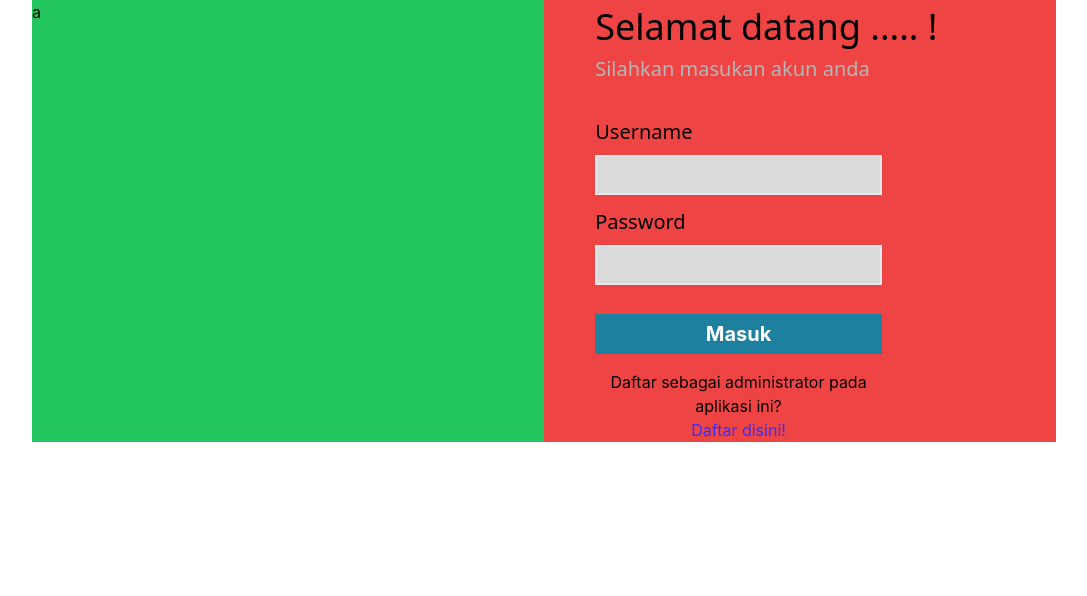
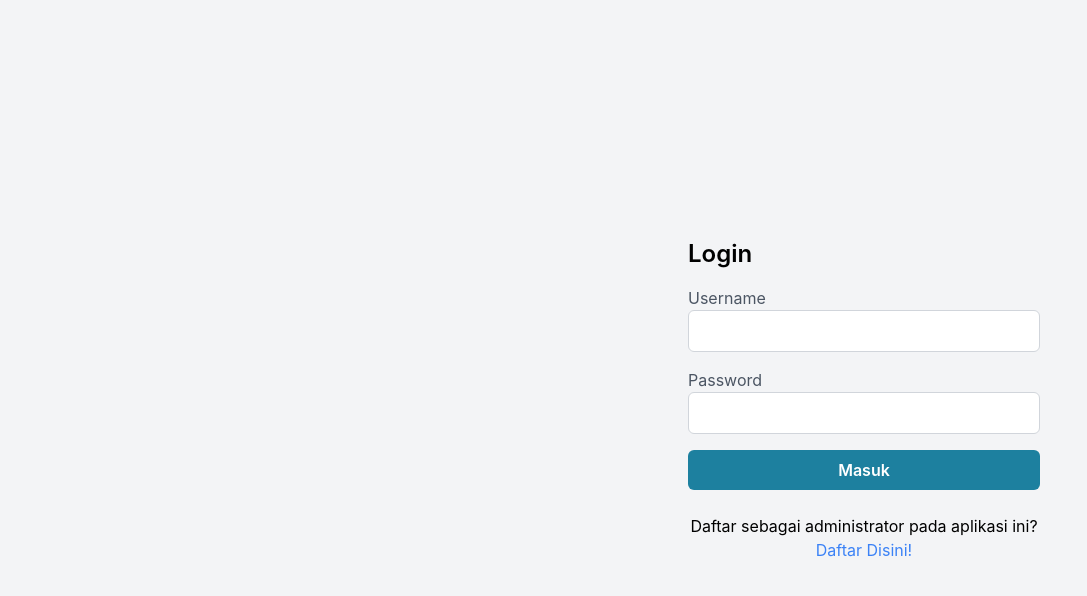
Before and after one commit to arryadali/TA-pedagogical, a React (Create React App) app: page /loginpage in a window 1280 px wide. Shown: the top 596 px of the page, without its empty margins (96-1183 px from the left). Built offline with nearby package versions, Linux system fonts and the light colour scheme.

Commit message:
second commit

```diff
--- a/src/component/loginpage.jsx
+++ b/src/component/loginpage.jsx
@@ -4,7 +4,58 @@ import { Link } from 'react-router-dom';
 const Loginpage = () => {
   return (
     <section id='loginpage'>
-        <div className='flex w-[80%] m-auto h-auto'>
+        <div class="bg-gray-100 flex justify-center items-center h-screen">
+
+            <div class="w-1/2 h-screen hidden lg:block">
+                <div className='object-cover w-full h-full'></div>
+            </div>
+
+            <div class="lg:p-36 md:p-52 sm:20 p-8 w-full lg:w-1/2">
+                <h1 class="text-2xl font-semibold mb-4">Login</h1>
+
+                <form>
+
+                    <div class="mb-4">
+                        <label for="username" class="block text-gray-600">Username</label>
+                        <input
+                        type="text"
+                        id='username'
+                        name='username'
+                        className='w-full border border-gray-300 rounded-md py-2 px-3 focus:outline-none focus:border-blue-500'
+                        />
+                    </div>
+
+                    <div class="mb-4">
+                        <label for="password" class="block text-gray-600">Password</label>
+                        <input
+                        type="text"
+                        id='password'
+                        name='password'
+                        className='w-full border border-gray-300 rounded-md py-2 px-3 focus:outline-none focus:border-blue-500'
+                        />
+                    </div>
+
+                    <Link to={'/homepage'}>
+                        <button
+                        type="submit"
+                        class="bg-[#1D809F]  text-white font-semibold rounded-md py-2 px-4 w-full">
+                            Masuk
+                        </button>
+                    </Link>
+                </form>
+
+            <div class="mt-6 text-center">
+                <p>Daftar sebagai administrator pada aplikasi ini?</p>
+                <Link to={'/registrasi'}>
+                    <p className='hover:underline text-blue-500'>Daftar Disini!</p>
+                </Link>
+            </div>
+            </div>
+        </div>
+
+
+
+        {/* <div className='flex w-[80%] m-auto h-auto'>
             <div className='bg-green-500 w-[50%]'>
                 a
             </div>
@@ -47,7 +98,7 @@ const Loginpage = () => {
                     </div>
                 </div>
             </div>
-        </div>
+        </div> */}
     </section>
   )
 }
```
